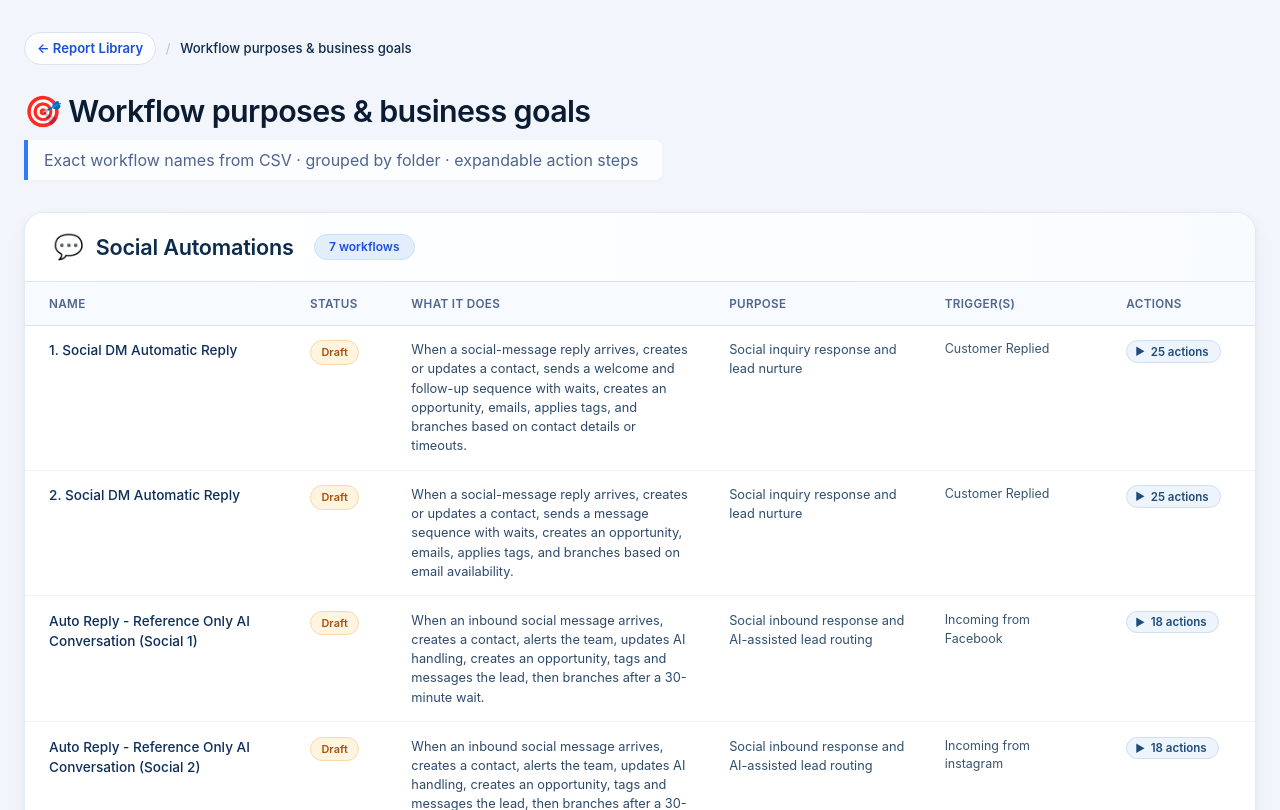
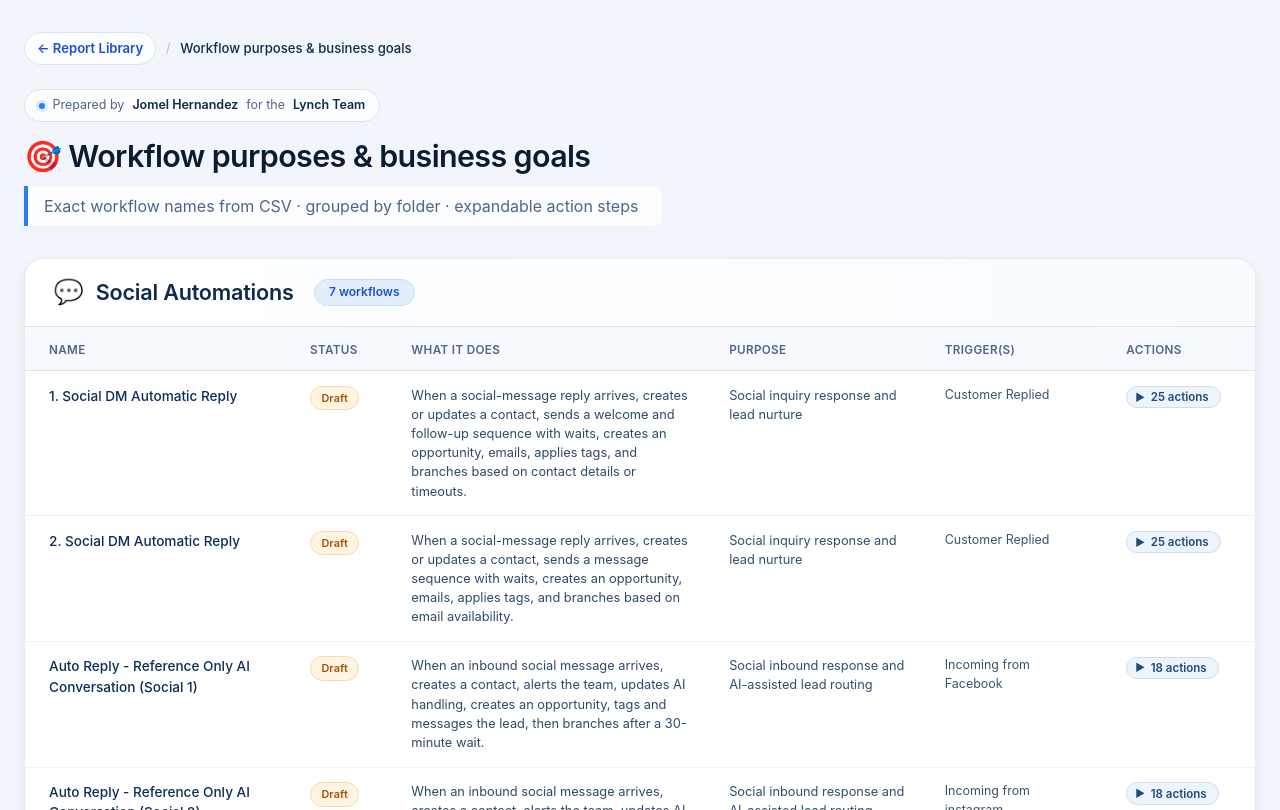
Before and after one commit to jomelstampstaff/TheLynchTeam, a plain HTML site: page reports/workflow-purposes.html in a window 1280 px wide. Shown: the top 810 px of the page. Drawn offline with Linux system fonts and the light colour scheme.

Commit message:
Update workflow-purposes.html

```diff
--- a/reports/workflow-purposes.html
+++ b/reports/workflow-purposes.html
@@ -3,7 +3,7 @@
 <head>
     <meta charset="UTF-8">
     <meta name="viewport" content="width=device-width, initial-scale=1.0">
-    <title>Workflow purposes &amp; business goals · Lynch Team</title>
+    <title>Workflow purposes &amp; business goals · for Lynch Team · by Jomel Hernandez</title>
     <style>
         * { margin: 0; padding: 0; box-sizing: border-box; }
 
@@ -25,6 +25,7 @@
             margin-bottom: 1.5rem;
             font-size: 0.82rem;
             color: #4f658d;
+            flex-wrap: wrap;
         }
 
         .lib-nav a {
@@ -48,6 +49,30 @@
 
         .lib-nav .crumb-sep { color: #b3c2d6; }
         .lib-nav .crumb-current { color: #0e2b4b; font-weight: 500; }
+
+        /* ---------- Author credit ---------- */
+        .author-credit {
+            display: flex;
+            align-items: center;
+            gap: 0.5rem;
+            font-size: 0.78rem;
+            color: #4f658d;
+            margin-bottom: 0.75rem;
+            padding: 0.4rem 0.85rem;
+            background: #ffffffd0;
+            border: 1px solid #d9e4f0;
+            border-radius: 999px;
+            width: fit-content;
+        }
+
+        .author-credit .dot {
+            width: 6px; height: 6px;
+            border-radius: 50%;
+            background: #2f7bff;
+            box-shadow: 0 0 0 3px rgba(47, 123, 255, 0.15);
+        }
+
+        .author-credit strong { color: #0e2b4b; font-weight: 600; }
 
         /* ---------- Headings ---------- */
         h1 {
@@ -294,6 +319,12 @@
             <span class="crumb-sep">/</span>
             <span class="crumb-current">Workflow purposes &amp; business goals</span>
         </nav>
+
+        <!-- Author credit -->
+        <div class="author-credit">
+            <span class="dot"></span>
+            Prepared by <strong>Jomel Hernandez</strong> for the <strong>Lynch Team</strong>
+        </div>
 
         <h1>🎯 Workflow purposes &amp; business goals</h1>
         <div class="subhead">Exact workflow names from CSV · grouped by folder · expandable action steps</div>
@@ -918,6 +949,7 @@
         </div>
 
         <div class="footer-note">
+            Prepared by <strong>Jomel Hernandez</strong> for the <strong>Lynch Team</strong> ·
             Exact names from “Workflow purposes and business goals” · action steps expandable ·
             <a href="../index.html">← back to the library</a>
         </div>
```
